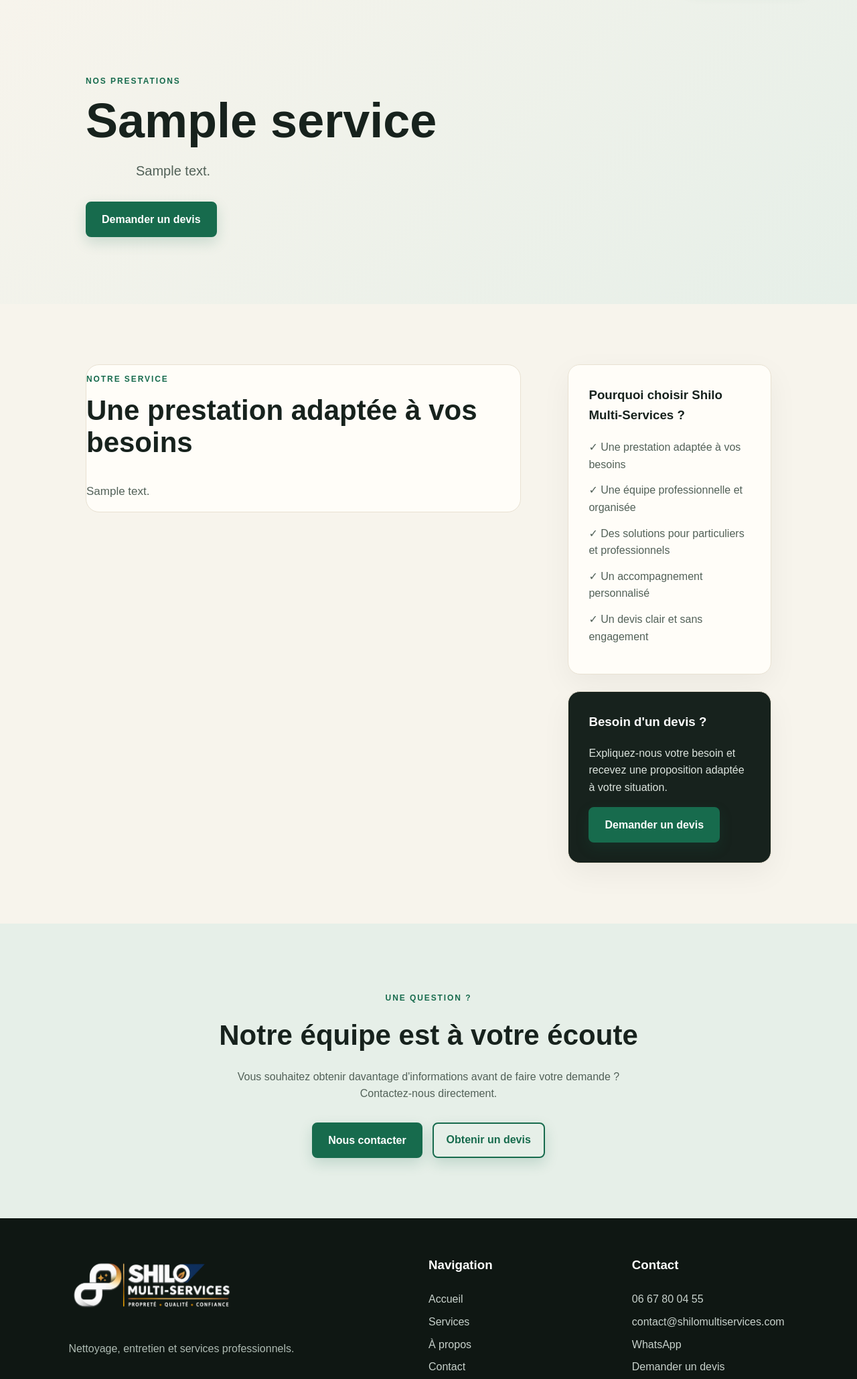
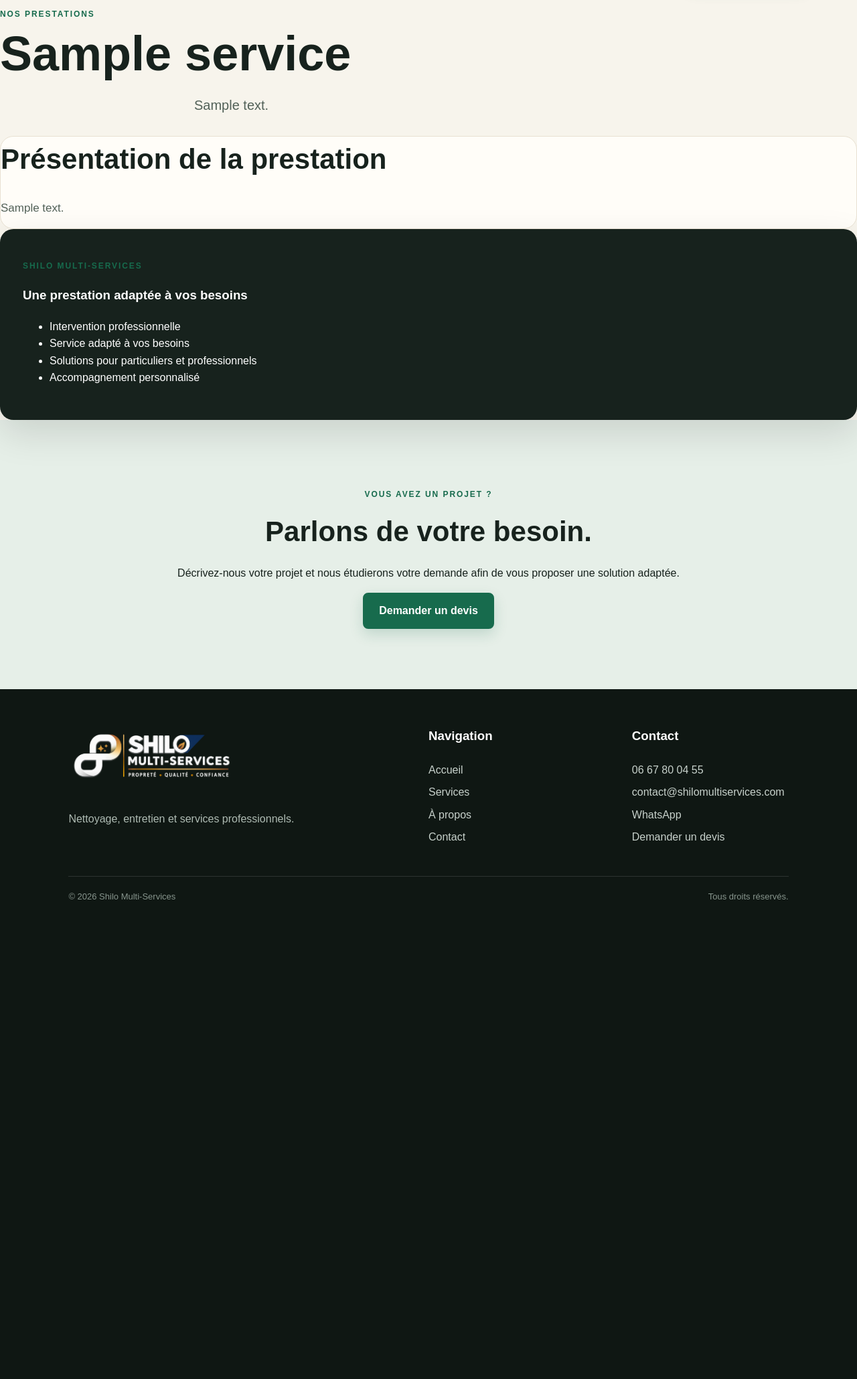
Before and after one commit to Jere623/shilomultiservices, a Django app: page /services/1/ in a window 1280 px wide. Shown: the part 90-2149 px from the top of the page at 67% size. After the commit the page ends 1433 px from the top, so only its background shows below. Run offline with Django 5.2, Linux system fonts and the light colour scheme; tables that the repository leaves empty hold one stand-in row (values such as "Sample post").

Commit message:
service_detail.html

```diff
--- a/templates/service_detail.html
+++ b/templates/service_detail.html
@@ -1,14 +1,12 @@
 {% extends 'base.html' %}
 
-{% block title %}
-{{ service.name }} | Shilo Multi-Services
-{% endblock %}
+{% block title %}{{ service.name }} | Shilo Multi-Services{% endblock %}
 
 {% block content %}
 
-<section class="service-hero">
+<section class="service-page">
 
-    <div class="service-hero-content">
+    <div class="service-header">
 
         <p class="eyebrow">NOS PRESTATIONS</p>
 
@@ -18,8 +16,63 @@
             {{ service.short_description }}
         </p>
 
-        <a class="btn"
-           href="{% url 'quote' %}?service={{ service.id }}">
+    </div>
+
+
+    <div class="service-layout">
+
+        <main class="service-main">
+
+            <h2>Présentation de la prestation</h2>
+
+            <div class="service-description">
+                {{ service.description|linebreaks }}
+            </div>
+
+        </main>
+
+
+        <aside class="service-sidebar">
+
+            <div class="service-card">
+
+                <p class="eyebrow">SHILO MULTI-SERVICES</p>
+
+                <h3>Une prestation adaptée à vos besoins</h3>
+
+                <ul>
+                    <li>Intervention professionnelle</li>
+                    <li>Service adapté à vos besoins</li>
+                    <li>Solutions pour particuliers et professionnels</li>
+                    <li>Accompagnement personnalisé</li>
+                </ul>
+
+            </div>
+
+        </aside>
+
+    </div>
+
+
+    <div class="service-cta">
+
+        <div>
+            <p class="eyebrow">VOUS AVEZ UN PROJET ?</p>
+
+            <h2>
+                Parlons de votre besoin.
+            </h2>
+
+            <p>
+                Décrivez-nous votre projet et nous étudierons
+                votre demande afin de vous proposer une solution adaptée.
+            </p>
+        </div>
+
+        <a
+            class="btn"
+            href="{% url 'quote' %}?service={{ service.pk }}"
+        >
             Demander un devis
         </a>
 
@@ -27,85 +80,4 @@
 
 </section>
 
-
-<section class="service-content">
-
-    <div class="service-main">
-
-        <p class="eyebrow">NOTRE SERVICE</p>
-
-        <h2>Une prestation adaptée à vos besoins</h2>
-
-        <div class="service-description">
-            {{ service.description|linebreaks }}
-        </div>
-
-    </div>
-
-
-    <div class="service-sidebar">
-
-        <div class="info-card">
-
-            <h3>Pourquoi choisir Shilo Multi-Services ?</h3>
-
-            <ul>
-                <li>✓ Une prestation adaptée à vos besoins</li>
-                <li>✓ Une équipe professionnelle et organisée</li>
-                <li>✓ Des solutions pour particuliers et professionnels</li>
-                <li>✓ Un accompagnement personnalisé</li>
-                <li>✓ Un devis clair et sans engagement</li>
-            </ul>
-
-        </div>
-
-
-        <div class="info-card highlight">
-
-            <h3>Besoin d'un devis ?</h3>
-
-            <p>
-                Expliquez-nous votre besoin et recevez une proposition
-                adaptée à votre situation.
-            </p>
-
-            <a class="btn"
-               href="{% url 'quote' %}?service={{ service.id }}">
-                Demander un devis
-            </a>
-
-        </div>
-
-    </div>
-
-</section>
-
-
-<section class="service-cta">
-
-    <p class="eyebrow">UNE QUESTION ?</p>
-
-    <h2>Notre équipe est à votre écoute</h2>
-
-    <p>
-        Vous souhaitez obtenir davantage d'informations avant de faire
-        votre demande ? Contactez-nous directement.
-    </p>
-
-    <div class="cta-actions">
-
-        <a class="btn"
-           href="{% url 'contact' %}">
-            Nous contacter
-        </a>
-
-        <a class="btn btn-outline"
-           href="{% url 'quote' %}?service={{ service.id }}">
-            Obtenir un devis
-        </a>
-
-    </div>
-
-</section>
-
 {% endblock %}
```
